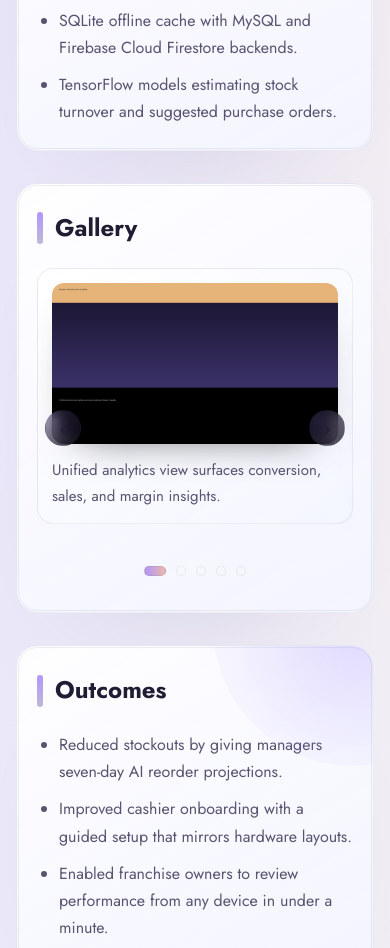
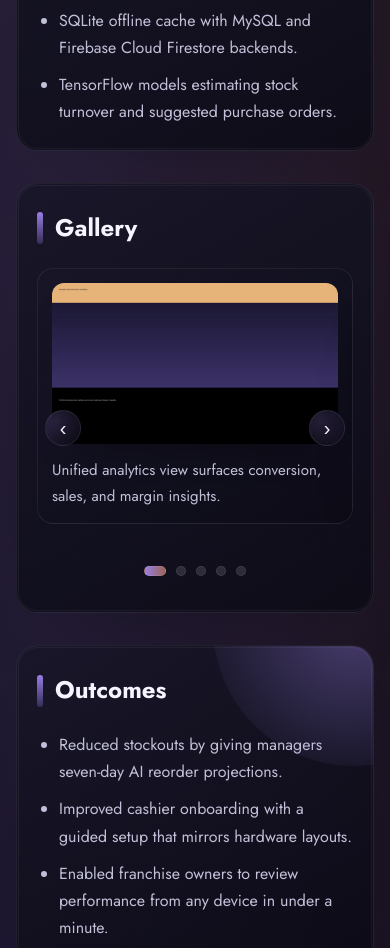
Before and after one commit to Lyazz/lyazz_portfolio, a plain HTML site: page project/1/index.html in a window 390 px wide. Shown: the part 1573-2521 px from the top of the page. Drawn offline with Linux system fonts and the light colour scheme.

Commit message:
Fix mobile overflow and remove light theme

```diff
--- a/css/project.css
+++ b/css/project.css
@@ -24,9 +24,16 @@
 	box-sizing: border-box;
 }
 
+html{
+	min-height: 100%;
+	background-color: #05040a;
+	overflow-x: hidden;
+}
+
 body.project-page{
 	margin: 0;
 	min-height: 100vh;
+	background-color: #05040a;
 	background:
 		radial-gradient(120% 120% at 0% 0%, rgba(167, 139, 250, 0.24), rgba(5, 4, 10, 0)),
 		radial-gradient(160% 160% at 100% 0%, rgba(230, 149, 122, 0.16), rgba(5, 4, 10, 0)),
@@ -37,30 +44,7 @@ body.project-page{
 	position: relative;
 	overflow-x: hidden;
 	padding-bottom: 32px;
-}
-
-body.project-page.light{
-	--project-bg: linear-gradient(180deg, #f9faff 0%, #eef1fb 100%);
-	--project-panel: rgba(255, 255, 255, 0.96);
-	--project-panel-alt: rgba(240, 241, 255, 0.92);
-	--project-surface: rgba(255, 255, 255, 0.94);
-	--project-surface-alt: rgba(243, 245, 255, 0.9);
-	--project-text: #1f1d33;
-	--project-muted: #585470;
-	--project-border: rgba(167, 139, 250, 0.24);
-	--project-alt-border: rgba(31, 38, 89, 0.08);
-	--project-shadow: rgba(46, 59, 108, 0.18);
-	--project-chip-bg: linear-gradient(135deg, rgba(255,255,255,0.86), rgba(230,229,255,0.7));
-	--project-link: #5748cc;
-	--project-link-hover: #241f72;
-	--project-link-glow: rgba(143, 118, 251, 0.35);
-	--project-glow-primary: rgba(143, 118, 251, 0.25);
-	--project-glow-secondary: rgba(230, 149, 122, 0.18);
-	background:
-		radial-gradient(120% 120% at 0% 0%, rgba(143, 118, 251, 0.18), rgba(247, 249, 252, 0)),
-		radial-gradient(160% 160% at 100% 0%, rgba(230, 149, 122, 0.12), rgba(247, 249, 252, 0)),
-		var(--project-bg);
-	color: var(--project-text);
+	overscroll-behavior: contain;
 }
 
 a{
@@ -429,10 +413,6 @@ a:hover{
 	color: var(--project-link-hover);
 }
 
-body.project-page.light .project__content section:before{
-	border-color: rgba(31, 38, 89, 0.08);
-}
-
 @media (max-width: 1024px){
 	.project__hero{
 		padding: 80px 40px 48px;
@@ -522,12 +502,17 @@ body.project-page.light .project__content section:before{
 	}
 }
 
+@media (max-width: 600px){
+	.project__gallery-track{
+		grid-template-columns: 1fr;
+	}
+}
+
 @media (max-width: 520px){
 	.project__hero{
 		padding: 56px 20px 36px;
 		margin: 24px 14px 0;
 	}
-
 	.project__hero h1{
 		font-size: 34px;
 	}
--- a/project/1/index.html
+++ b/project/1/index.html
@@ -10,22 +10,6 @@
 	<link rel="stylesheet" href="../../css/project.css" />
 </head>
 <body class="project-page">
-	<script>
-		(function() {
-			var storageKey = 'lyazz-theme';
-			try {
-				var storedTheme = localStorage.getItem(storageKey);
-				var prefersDark = window.matchMedia && window.matchMedia('(prefers-color-scheme: dark)').matches;
-				var theme = storedTheme || (prefersDark ? 'dark' : 'light');
-				if (theme === 'light') {
-					document.body.classList.add('light');
-				}
-				document.body.dataset.theme = theme;
-			} catch (err) {
-				document.body.dataset.theme = 'dark';
-			}
-		})();
-	</script>
 	<header class="project__hero">
 		<a class="project__back" href="../../index.html">← Back to portfolio</a>
 		<h1>NexSync POS</h1>
```
